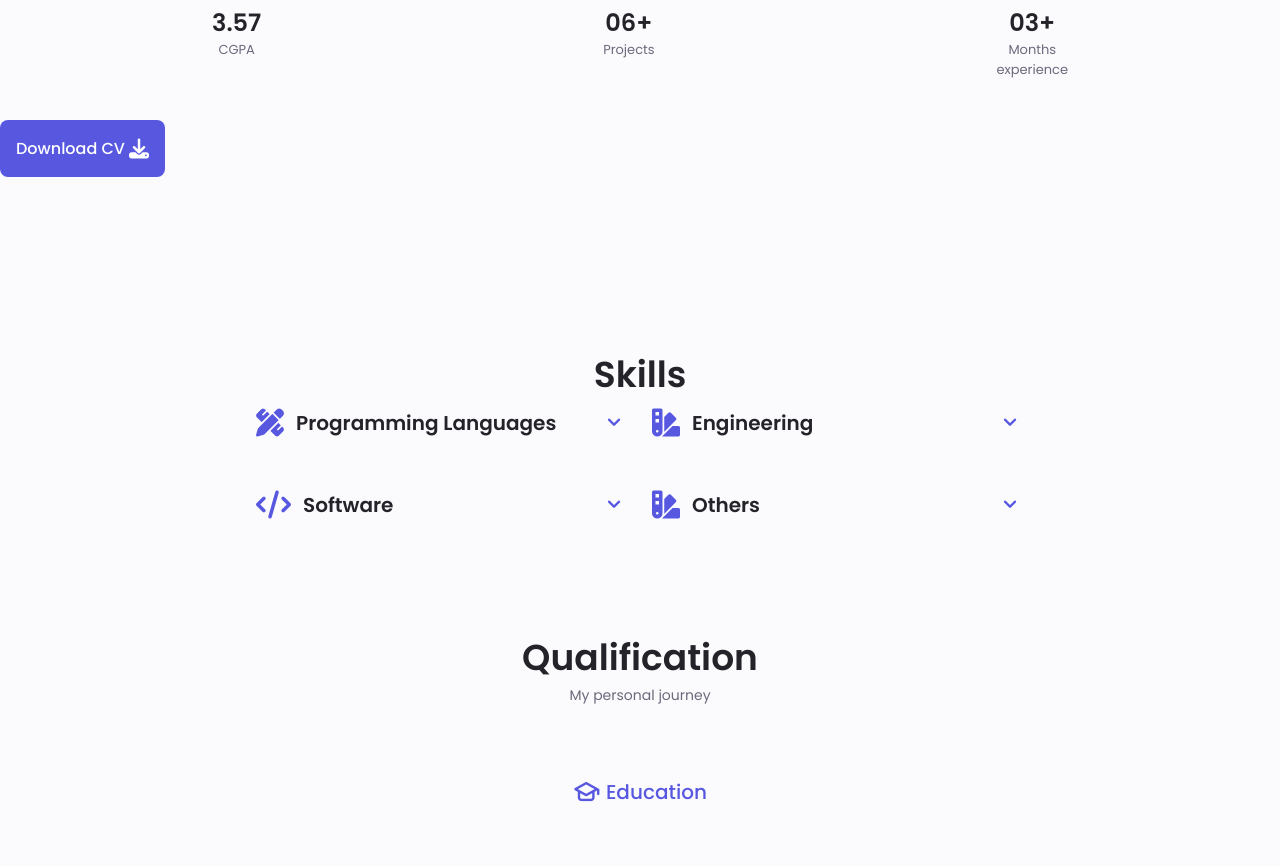
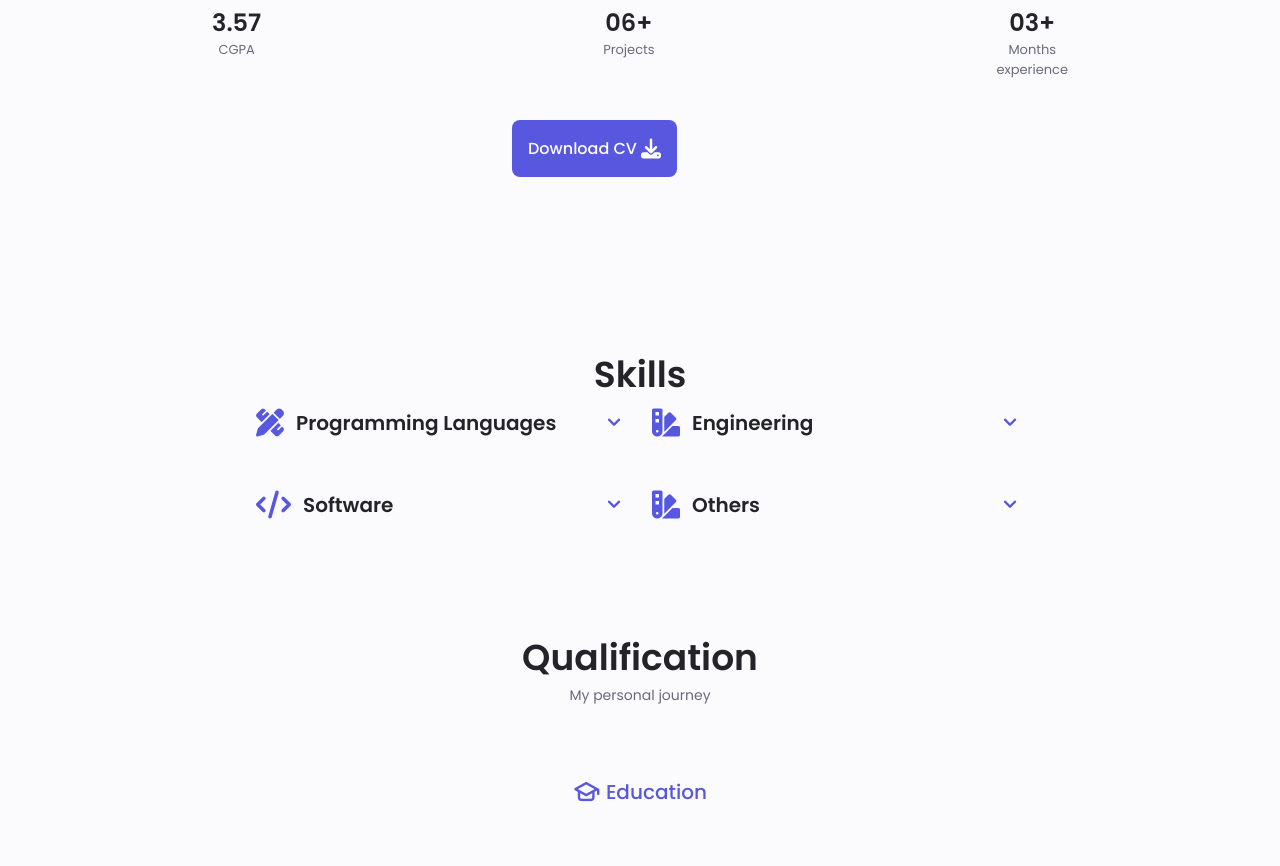
Before and after one commit to nirajneupane24/niraj, a plain HTML site: page index.html in a window 1280 px wide. Shown: the part 1080-1946 px from the top of the page. Drawn offline with nearby package versions, Linux system fonts and the light colour scheme.

Commit message:
modified:   assets/newcss.css

```diff
--- a/assets/newcss.css
+++ b/assets/newcss.css
@@ -440,7 +440,7 @@ img {
   display: flex;
   justify-content: center;
   margin: 0 auto; /* Center the div itself */
-  width: 100%; /* Optional: Ensure it takes up the full width of the parent container */
+  width: 20%; /* Optional: Ensure it takes up the full width of the parent container */
   text-align: center; /* Center the text within the div */
 }
 
```
